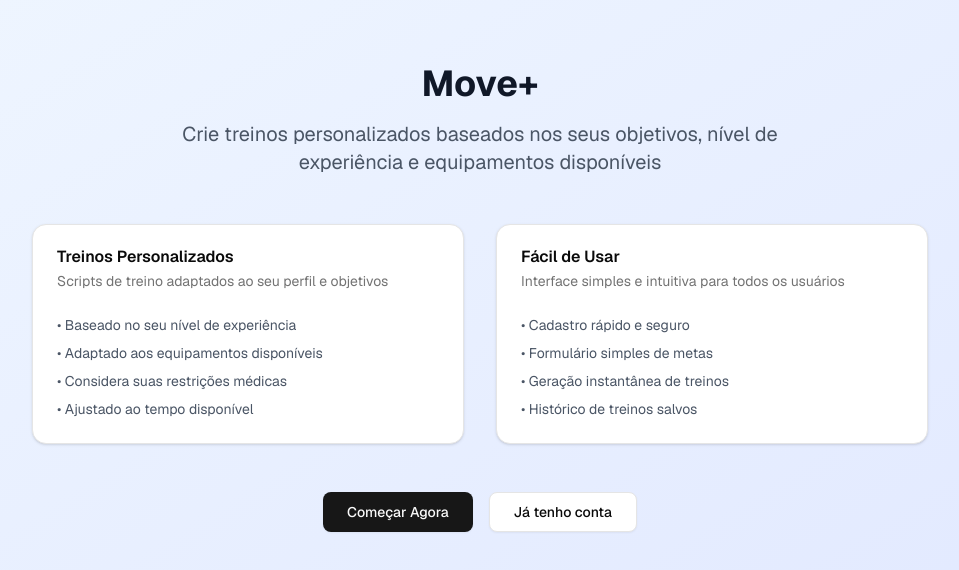
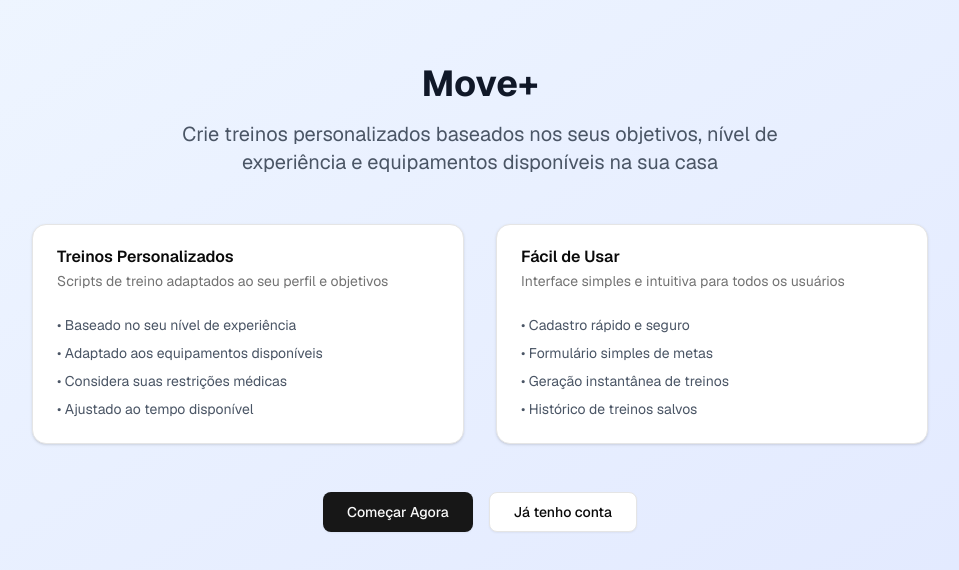
Before and after one commit to MarlonLacerda0/training-system, a Next.js app: page / in a window 1280 px wide. Shown: the top 570 px of the page, without its empty margins (160-1119 px from the left). Built offline with nearby package versions, Linux system fonts and the light colour scheme.

Commit message:
Mudança para voltar supabaes

```diff
--- a/app/page.tsx
+++ b/app/page.tsx
@@ -9,7 +9,7 @@ export default function HomePage() {
         <div className="text-center mb-12">
           <h1 className="text-4xl font-bold text-gray-900 mb-4">Move+</h1>
           <p className="text-xl text-gray-600 max-w-2xl mx-auto">
-            Crie treinos personalizados baseados nos seus objetivos, nível de experiência e equipamentos disponíveis
+            Crie treinos personalizados baseados nos seus objetivos, nível de experiência e equipamentos disponíveis na sua casa
           </p>
         </div>
 
```
